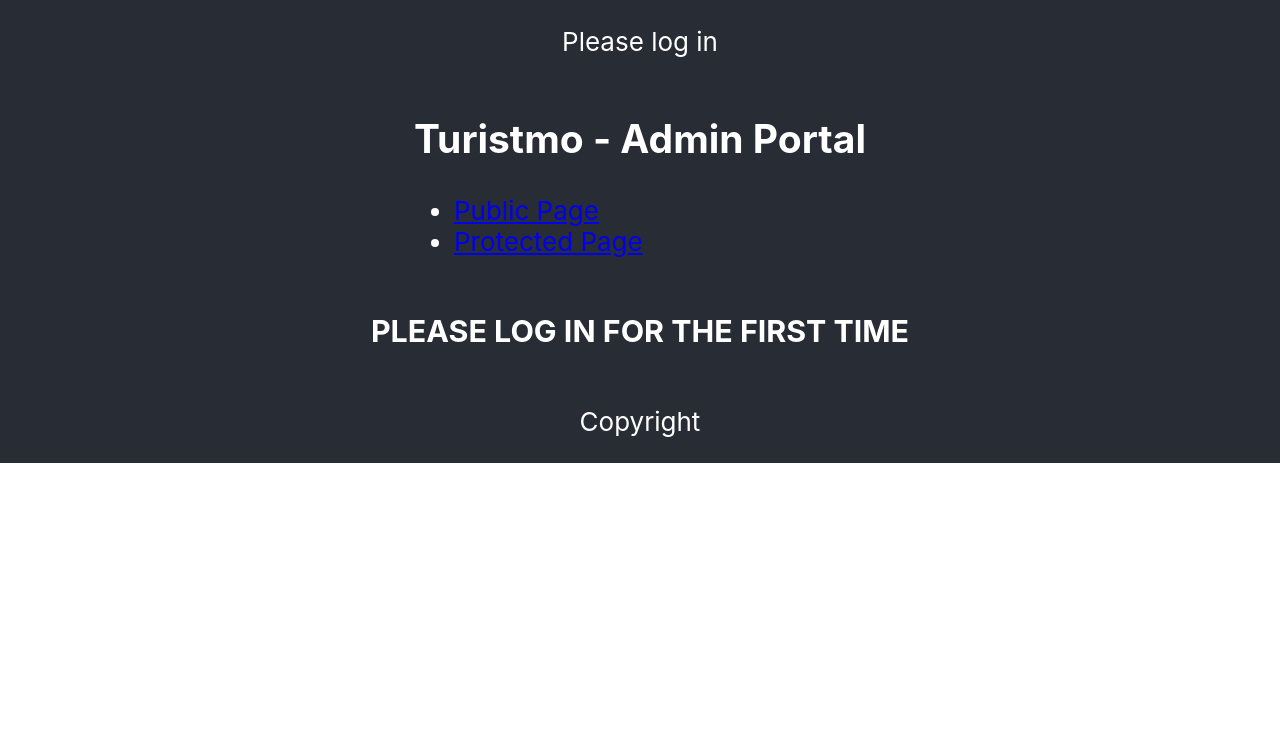
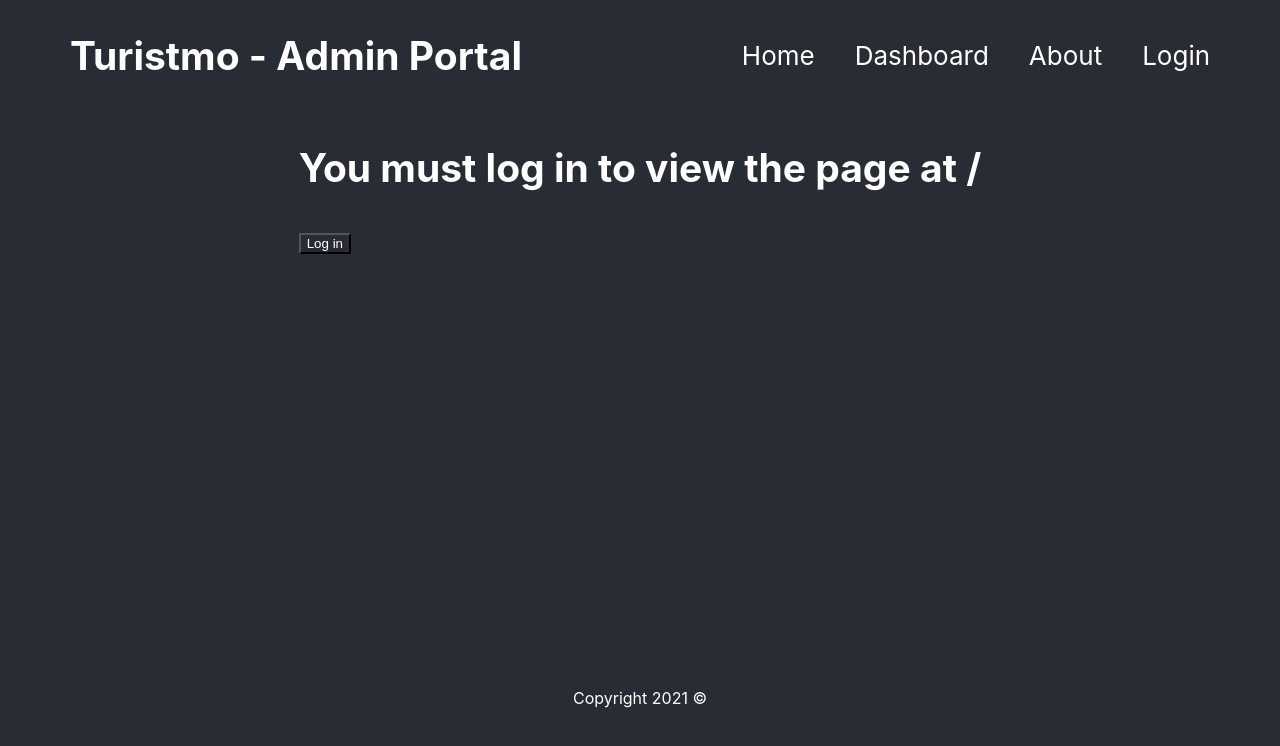
Before and after one commit to PiXHULA/admin-portal, a React (Create React App) app in the folder src/main/frontend/: page /#/login in a window 1280 px wide. Shown: the top 746 px of the page. Built offline with nearby package versions, Linux system fonts and the light colour scheme.

Commit message:
Some css added

```diff
--- a/src/main/frontend/src/App.js
+++ b/src/main/frontend/src/App.js
@@ -6,12 +6,17 @@ import {
     Switch,
     useHistory,
     useLocation,
-    Redirect
+    Redirect, HashRouter
 } from "react-router-dom";
+import './css/App.css';
+
+
 import WelcomePage from "./components/pages/WelcomePage";
 import Dashboard from "./components/pages/Dashboard";
 import Header from "./components/pages/Header";
+import Footer from "./components/pages/Footer";
 import Public from "./components/pages/Public";
+
 
 const authContext = createContext();
 
@@ -66,7 +71,7 @@ function LoginPage() {
 
     return (
         <div>
-            <p>You must log in to view the page at {from.pathname}</p>
+            <h2>You must log in to view the page at {from.pathname}</h2>
             <button onClick={login}>Log in</button>
         </div>
     );
@@ -129,37 +134,34 @@ function PrivateRoute({children, ...rest}) {
 function App() {
     return (
         <ProvideAuth>
-            <Router>
-                <div style={backgroundColor}>
-                    <AuthButton />
+            <HashRouter>
+                <div>
                     <Header/>
                     <body>
                     <div style={mainDiv}>
-                        <WelcomePage>
                     <Switch>
-                        <Route path="/public" component={Public}/>
+                        <Route path="/" exact component={WelcomePage}/>
+                        <Route path="/about" component={Public}/>
                         <Route path="/login" component={LoginPage}/>
                         <PrivateRoute path="/dashboard">
-                            <Dashboard />
+                            <Dashboard/>
                         </PrivateRoute>
                     </Switch>
-                        </WelcomePage>
+
                     </div>
                     </body>
                     <footer>
-                        <p>Copyright</p>
+                        <Footer/>
                     </footer>
                 </div>
-            </Router>
+            </HashRouter>
         </ProvideAuth>
     );
 }
 
 export default App;
 
-const backgroundColor = {
-    'backgroundColor': '#282c34',
-    'flex':'1',
+const mainDiv = {
     'display': 'flex',
     'flexDirection': 'column',
     'alignItems': 'center',
@@ -167,13 +169,3 @@ const backgroundColor = {
     'fontSize': 'calc(10px + 2vmin)',
     'color': 'white'
 };
-
-const mainDiv = {
-    'display': 'flex',
-    'flex':'1',
-    'flexDirection': 'column',
-    'alignItems': 'center',
-    'justifyContent': 'center',
-    'fontSize': 'calc(10px + 2vmin)',
-    'color': 'white'
-};
--- a/src/main/frontend/src/components/pages/Dashboard.js
+++ b/src/main/frontend/src/components/pages/Dashboard.js
@@ -1,13 +1,11 @@
-import { Link } from "react-router-dom";
+import React, {useState, useContext, createContext} from 'react';
+import {useHistory, useLocation} from "react-router-dom";
 
 const Dashboard = () => {
     return (
-        <div>
-            <h2>Dashboard</h2>
-            <Link to='/'>Log out</Link>
-        </div>
+        <h2>Dashboard</h2>
     )
 }
 
 
-export default Dashboard
+export default Dashboard;
--- /dev/null
+++ b/src/main/frontend/src/components/pages/Footer.js
@@ -0,0 +1,18 @@
+import React from 'react';
+
+const Footer = () => {
+    return (
+                    <div style={footerDiv}>
+                        <p>Copyright 2021 &#169;</p>
+                    </div>
+    )
+}
+
+const footerDiv = {
+    'display': 'flex',
+    'justify-content': 'center',
+    'align-items': 'center',
+   ' min-height': '1vh',
+  }
+
+export default Footer;
--- a/src/main/frontend/src/components/pages/Header.js
+++ b/src/main/frontend/src/components/pages/Header.js
@@ -3,17 +3,45 @@ import {Link} from "react-router-dom";
 
 const Header = () => {
     return (
-        <div>
+        <div style={headerStyle}>
             <h2>Turistmo - Admin Portal</h2>
-            <ul>
-                <li>
-                    <Link to="/public">Public Page</Link>
+            <ul style={ulStyle}>
+                <li style={liStyle}>
+                    <Link to="/">Home</Link>
                 </li>
-                <li>
-                    <Link to="/protected">Protected Page</Link>
+                <li style={liStyle}>
+                    <Link to="/dashboard">Dashboard</Link>
+                </li>
+                <li style={liStyle}>
+                    <Link to="/about">About</Link>
+                </li>
+                <li style={liStyle}>
+                    <Link to="/login">Login</Link>
                 </li>
             </ul>
         </div>
     )
 }
+
+const ulStyle = {
+    'display': 'flex',
+    'flexDirection': 'row',
+    'list-style-type': 'none',
+    'justifyContent': 'space-around',
+}
+
+const liStyle = {
+    'padding-left': '5vh',
+}
+
+
+const headerStyle = {
+    'display': 'flex',
+    'flexDirection': 'row',
+    'alignItems': 'center',
+    'justifyContent': 'space-around',
+    'min-height': '1vh',
+    'fontSize': 'calc(10px + 2vmin)',
+}
+
 export default Header;
--- a/src/main/frontend/src/components/pages/Public.js
+++ b/src/main/frontend/src/components/pages/Public.js
@@ -2,7 +2,7 @@ import React from "react";
 
 const Public = () => {
     return (
-            <h2>Public</h2>
+            <h2>About</h2>
     )
 }
 
--- a/src/main/frontend/src/components/pages/WelcomePage.js
+++ b/src/main/frontend/src/components/pages/WelcomePage.js
@@ -2,7 +2,7 @@ import React from "react";
 
 const WelcomePage = () => {
     return (
-            <h3>PLEASE LOG IN FOR THE FIRST TIME</h3>
+            <h2>Welcome to the portal, please log in in order to use</h2>
     )
 }
 
--- /dev/null
+++ b/src/main/frontend/src/css/App.css
@@ -0,0 +1,17 @@
+* {
+  color: white;
+  background-color: #282c34;
+  text-decoration: none;
+}
+
+Body {
+  min-height: 70vh;
+  justify-content: center;
+  align-items: center;
+}
+
+Footer {
+  justify-content: center;
+  align-items: center;
+  min-height: 1vh;
+}
```
